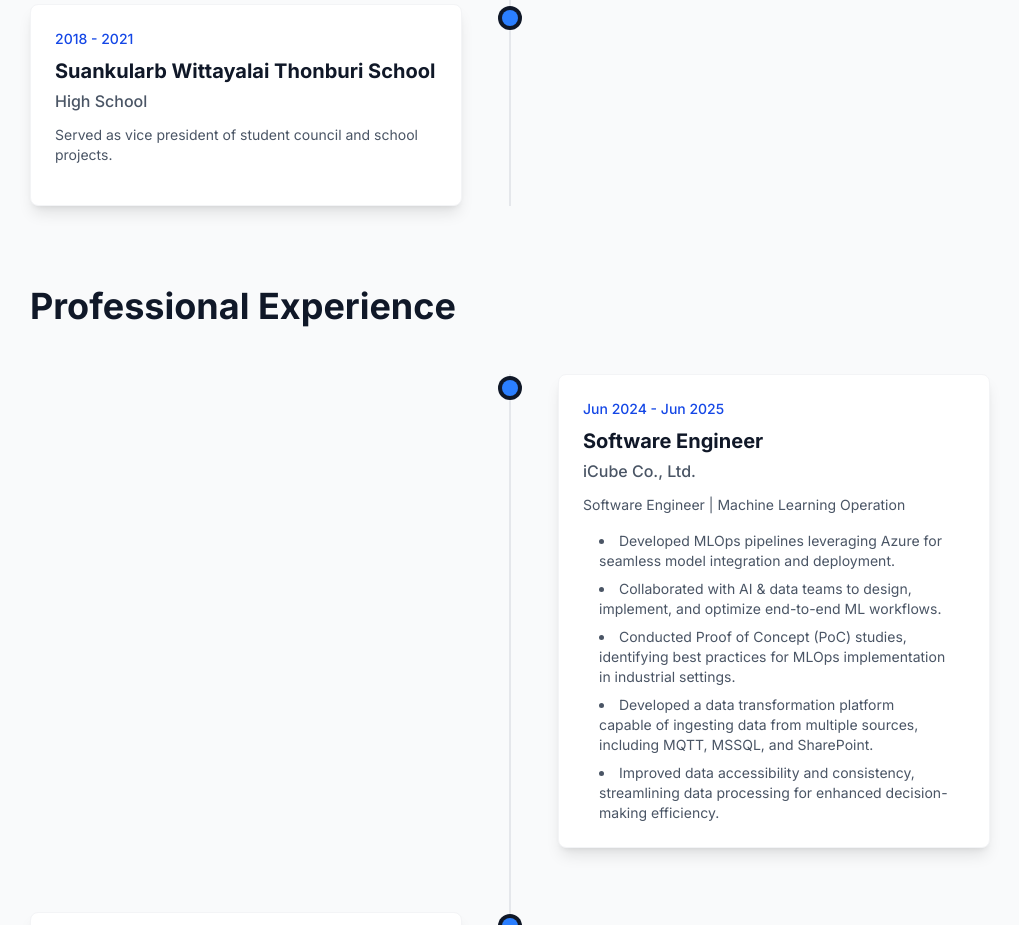
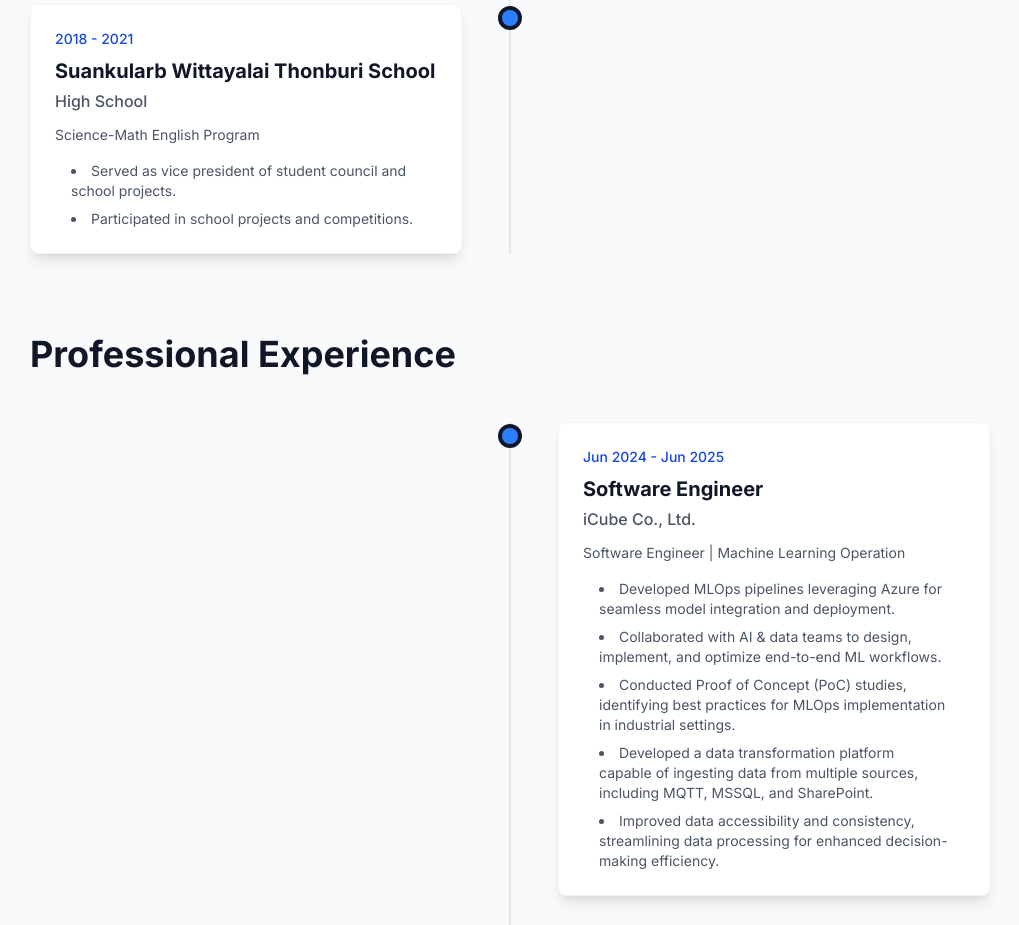
Before and after one commit to gxtnewfolder/portfolio, a Next.js app: page / in a window 1280 px wide. Shown: the part 1400-2325 px from the top of the page, without its empty margins (130-1149 px from the left). Built offline with nearby package versions, Linux system fonts and the light colour scheme.

Commit message:
Update Education.tsx

```diff
--- a/app/components/Education.tsx
+++ b/app/components/Education.tsx
@@ -27,7 +27,11 @@ const educationData: TimelineItem[] = [
     period: '2018 - 2021',
     title: 'Suankularb Wittayalai Thonburi School',
     institution: 'High School',
-    description: 'Served as vice president of student council and school projects.'
+    description: 'Science-Math English Program',
+    details: [
+      'Served as vice president of student council and school projects.',
+      'Participated in school projects and competitions.'
+    ]
   }
 ];
 
```
